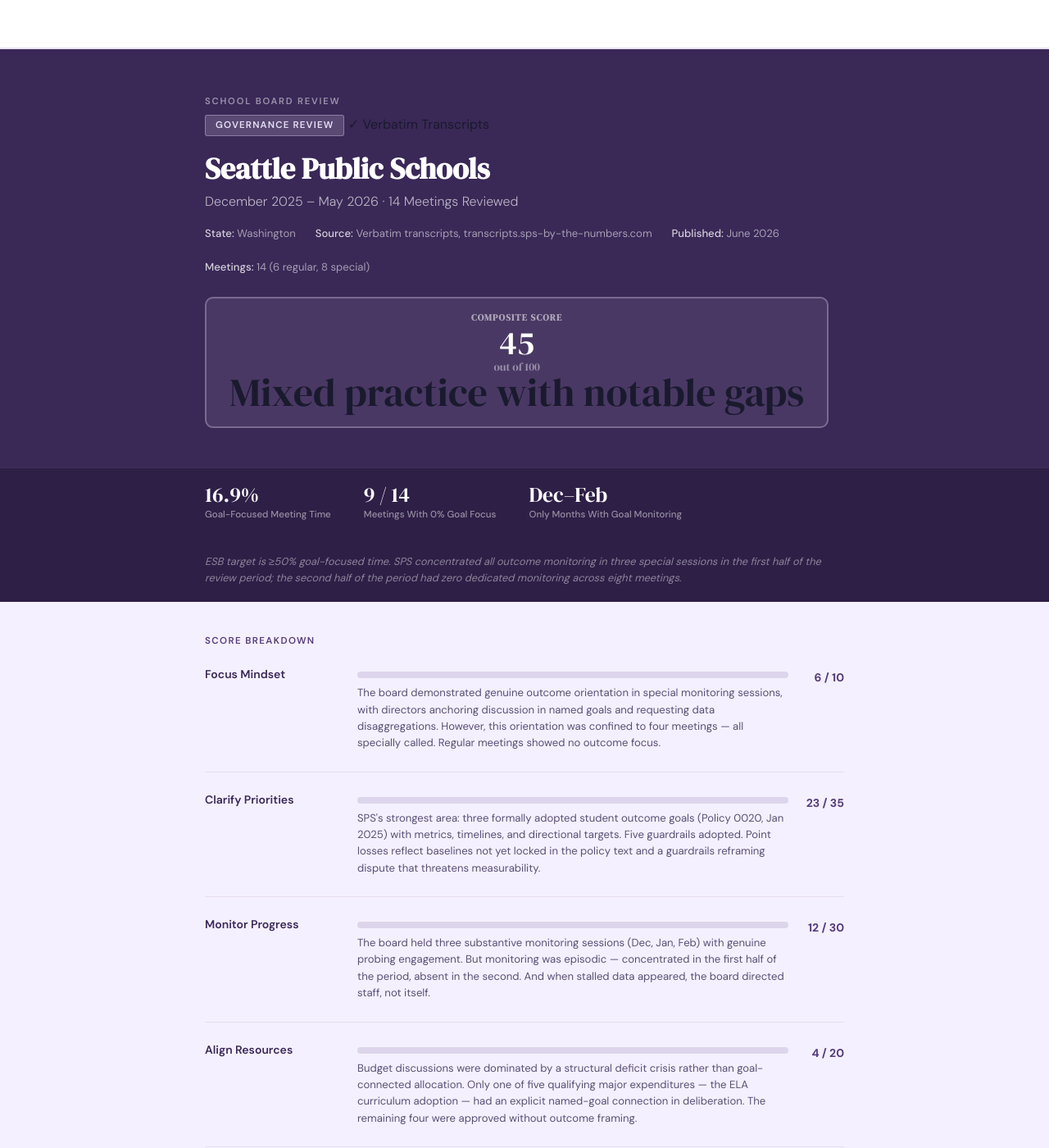
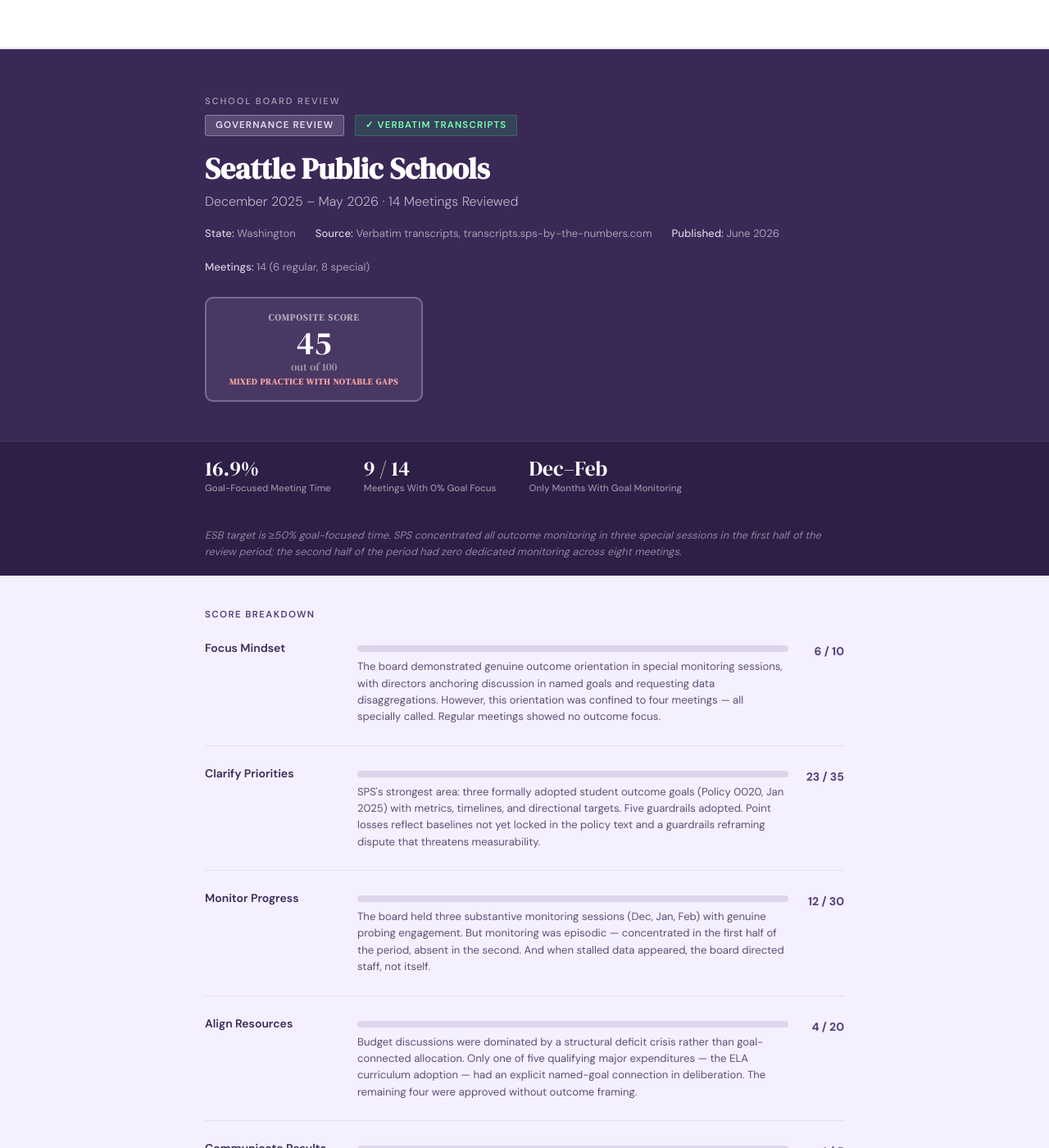
Before and after one commit to ajcrabill/schoolboardreview-com, a Jekyll site: the page built from reviews/seattle-public-schools-dec2025-may2026.html, in a window 1280 px wide and 1400 px high. Shown: the whole window at 82% size. Built offline with Jekyll 4.4.1, drawn with Linux system fonts in a browser that asks for light colours.

Commit message:
Fix missing score-tier-label and transcript-tag CSS on review pages
score-tier-label ("Mixed practice with notable gaps") and transcript-tag
("✓ Verbatim Transcripts") were both omitted from the shared style.css
during Jekyll extraction. Restored from original inline styles.

Co-Authored-By: Claude Sonnet 4.6 <noreply@anthropic.com>

```diff
--- a/assets/css/style.css
+++ b/assets/css/style.css
@@ -725,6 +725,28 @@
       font-weight: 300;
       margin-top: 0.15rem;
     }
+    .composite-score .score-tier-label {
+      font-size: 0.65rem;
+      font-weight: 700;
+      letter-spacing: 0.08em;
+      text-transform: uppercase;
+      color: #f0a0a0;
+      margin-top: 0.35rem;
+    }
+    .transcript-tag {
+      display: inline-block;
+      background: rgba(39,174,96,0.2);
+      border: 1px solid rgba(39,174,96,0.4);
+      color: #7dffb3;
+      font-size: 0.72rem;
+      font-weight: 600;
+      letter-spacing: 0.1em;
+      text-transform: uppercase;
+      padding: 0.3rem 0.75rem;
+      border-radius: 3px;
+      margin-bottom: 0.6rem;
+      margin-left: 0.5rem;
+    }
 
     /* ── SCORE BREAKDOWN ── */
     .score-breakdown {
```
